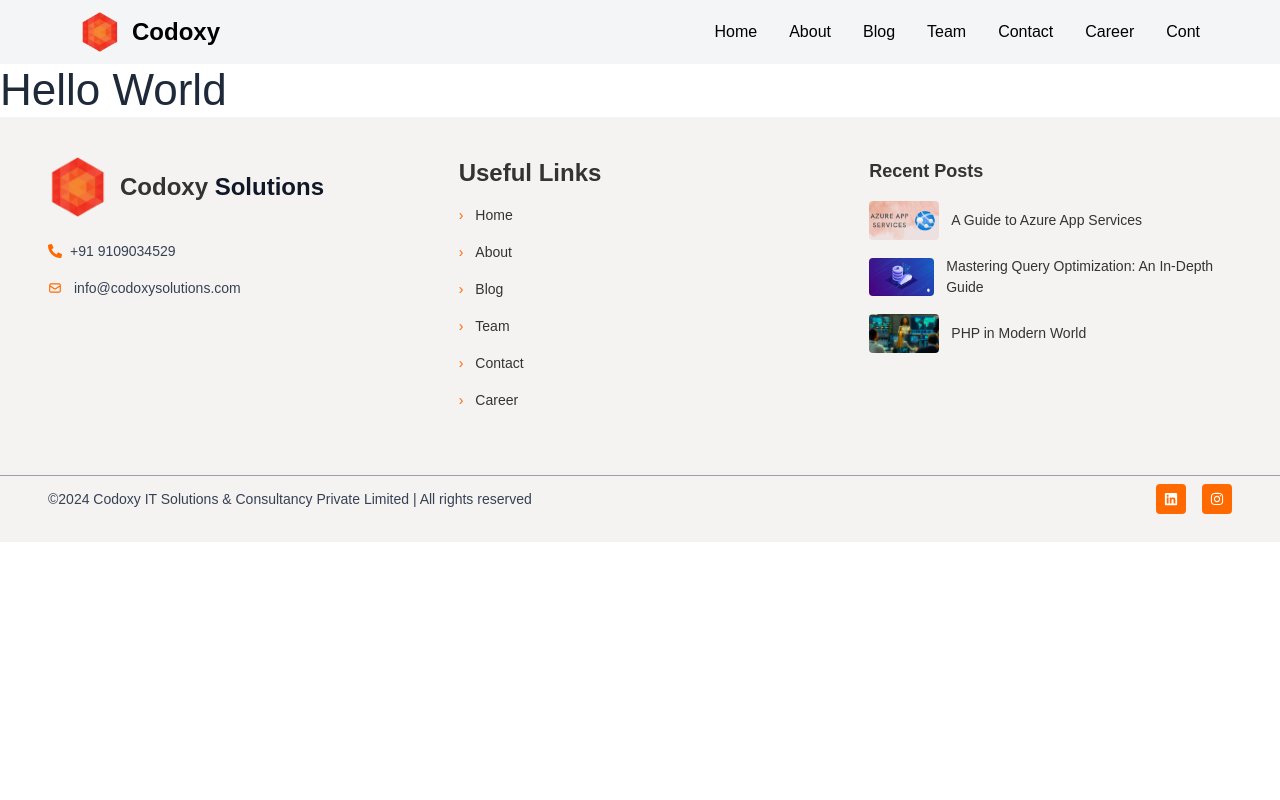
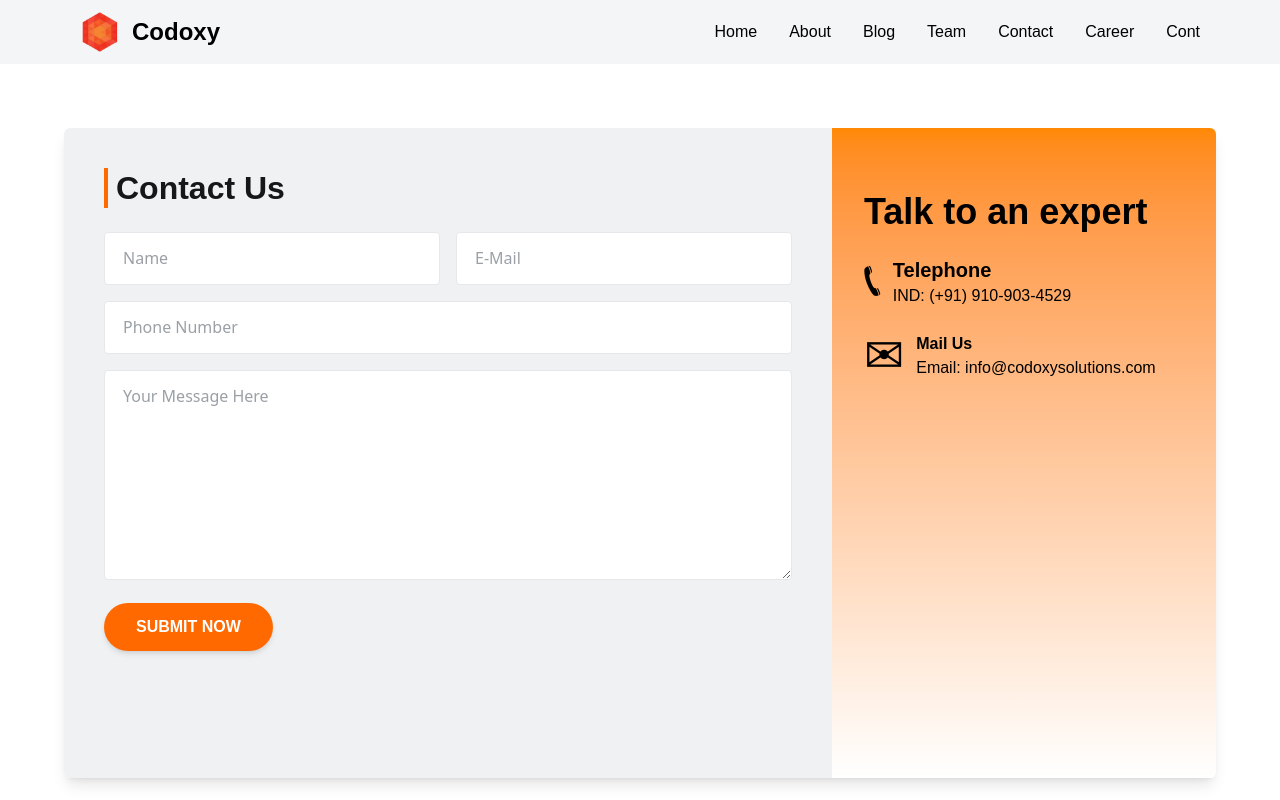
Before and after one commit to Vaishali2611-cdxy/Web_app_Codoxy, a Next.js app: page /cont in a window 1280 px wide. Shown: the top 800 px of the page. Built offline with nearby package versions, Linux system fonts and the light colour scheme.

Commit message:
Added Contact content

```diff
--- a/src/app/cont/page.tsx
+++ b/src/app/cont/page.tsx
@@ -1,15 +1,140 @@
-// app/careers/page.jsx
-import { FaCheckCircle } from "react-icons/fa";
-
-export default function Careers() {
+"use client";
+import { useState } from "react";
+import toast, { Toaster } from "react-hot-toast"; // ← this line
 
 
+export default function ContactPage() {
+  const [formData, setFormData] = useState({
+    name: "",
+    email: "",
+    phone: "",
+    message: "",
+  });
+
+  const handleChange = (
+    e: React.ChangeEvent<HTMLInputElement | HTMLTextAreaElement>
+  ) => setFormData({ ...formData, [e.target.name]: e.target.value });
+
+  const handleSubmit = async (e: React.FormEvent) => {
+    e.preventDefault();
+
+    // show loading → success/error automatically
+    await toast.promise(
+      fetch("/api/contact", {
+        method: "POST",
+        headers: { "Content-Type": "application/json" },
+        body: JSON.stringify(formData),
+      }).then(async (res) => {
+        if (!res.ok) {
+          const msg = (await res.text()) || "Request failed";
+          throw new Error(msg);
+        }
+        return res;
+      }),
+      {
+        loading: "Sending your message…",
+        success: "✅ Your message has been sent!",
+        error: "❌ Something went wrong. Try again later.",
+      }
+    );
+
+    // if we reached here, it succeeded
+    setFormData({ name: "", email: "", phone: "", message: "" });
+  };
+
   return (
-    <main className="bg-white text-gray-800">
-      {/* Intro */}
+    <main>
 
-        <h1 >Hello World</h1>
+      {/* Toaster only needs to be included once on this page */}
+      <Toaster
+        position="top-center"
+        toastOptions={{
+          duration: 4000,
+          style: { fontSize: "14px" },
+          success: { iconTheme: { primary: "#16a34a", secondary: "#fff" } },
+        }}
+      />
 
+      <section className="py-16 mb-20">
+        <div className="flex flex-col md:flex-row max-w-6xl mx-auto bg-white shadow-lg rounded-md overflow-hidden min-h-[650px]">
+          {/* Left Side - Contact Form */}
+          <div className="flex-1 p-10 contact-form">
+            <h2 className="text-3xl font-bold mb-6 border-l-4 border-orange-500 pl-2">
+              Contact Us
+            </h2>
+
+            <form onSubmit={handleSubmit} className="space-y-4">
+              <div className="grid grid-cols-1 md:grid-cols-2 gap-4">
+                <input
+                  type="text"
+                  name="name"
+                  placeholder="Name"
+                  value={formData.name}
+                  onChange={handleChange}
+                  className="w-full p-3 bg-white rounded-md focus:outline-none focus:ring-2 focus:ring-orange-500"
+                />
+                <input
+                  type="email"
+                  name="email"
+                  placeholder="E-Mail"
+                  value={formData.email}
+                  onChange={handleChange}
+                  className="w-full p-3 bg-white rounded-md focus:outline-none focus:ring-2 focus:ring-orange-500"
+                />
+              </div>
+              <input
+                type="text"
+                name="phone"
+                placeholder="Phone Number"
+                value={formData.phone}
+                onChange={handleChange}
+                className="w-full p-3 bg-white rounded-md focus:outline-none focus:ring-2 focus:ring-orange-900"
+              />
+              <textarea
+                name="message"
+                placeholder="Your Message Here"
+                rows={5}
+                value={formData.message}
+                onChange={handleChange}
+                className="w-full p-3 bg-white rounded-md focus:outline-none focus:ring-2 focus:ring-orange-500"
+              ></textarea>
+              <button
+                type="submit"
+                className="bg-orange-500 text-white px-8 py-3 rounded-full font-bold shadow-md hover:bg-orange-600 transition"
+              >
+                SUBMIT NOW
+              </button>
+            </form>
+          </div>
+
+          {/* Right Side - Contact Info */}
+          <div className="w-full md:w-1/3 bg-gradient-to-b from-orange-400 to-white flex">
+            <div className="flex flex-col items-start justify-start w-full px-8 pt-16 pb-8">
+              <h3 className="text-4xl font-bold text-black mb-6">Talk to an expert</h3>
+              <div className="space-y-6 text-black">
+                {/* Phone */}
+                <div className="flex items-start gap-3">
+                  <span aria-hidden="true" className="text-5xl text-black leading-none">📞︎</span>
+                  <div>
+                    <p className="font-bold text-black text-xl">Telephone</p>
+                    <p>IND: (+91) 910-903-4529</p>
+                  </div>
+                </div>
+
+                {/* Email */}
+                <div className="flex items-start gap-3">
+                  <span aria-hidden="true" className="text-5xl text-black leading-none">✉︎</span>
+                  <div>
+                    <p className="font-bold">Mail Us</p>
+                    <p>Email: info@codoxysolutions.com</p>
+                  </div>
+                </div>
+              </div>
+            </div>
+          </div>
+        </div>
+
+      </section>
     </main>
   );
 }
```
